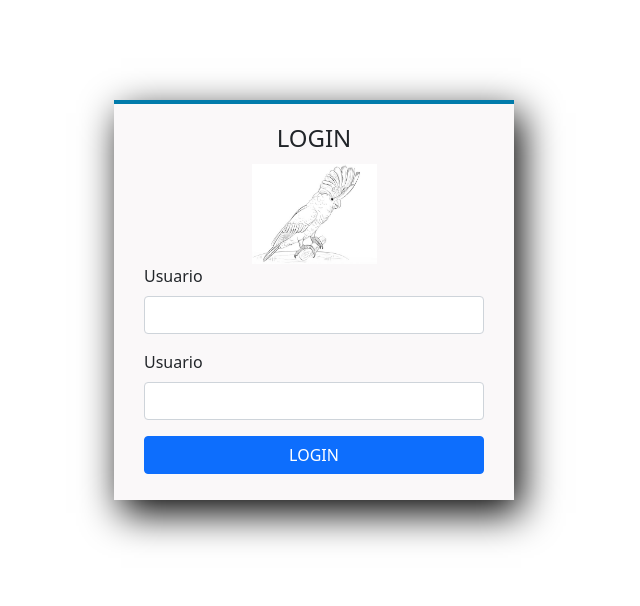
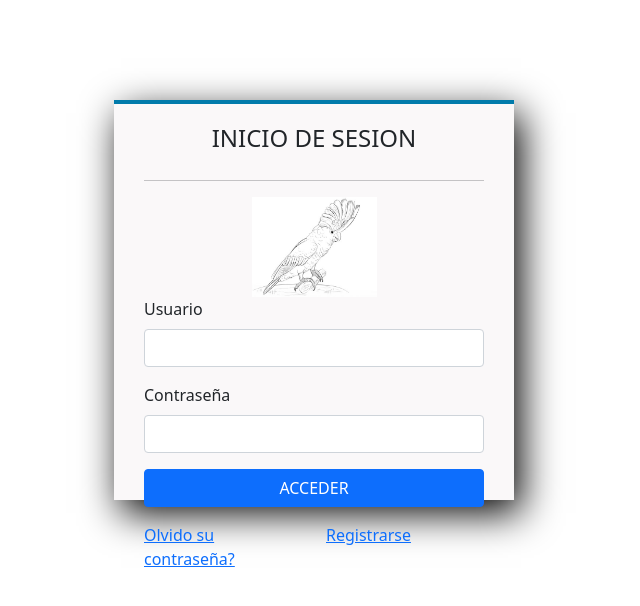
Before and after one commit to rdbarrios20/Proyecto_MTC, a Flask app: page / in a window 1280 px wide. Shown: the top 606 px of the page, without its empty margins (326-966 px from the left). Run offline with Flask 2, Linux system fonts and the light colour scheme; some libraries are stand-ins or nearby versions.

Commit message:
Some modifications in login view

```diff
--- a/templates/index.html
+++ b/templates/index.html
@@ -5,9 +5,10 @@ Cacatua monolucensis
 {% block content %}
 <div class="container">
     <section>
-        <div class="justify-center">
-            <form action="" class="form-login">
-                <h4>LOGIN</h4>
+        <div class="row main justify-center">
+            <form action="" method="post" class="form-login">
+                <h4>INICIO DE SESION</h4>
+                <hr>
                 <div style="text-align: center;">
                     <img class="login-img" src="static/img/cacatua.jpg" alt="">
                 </div>
@@ -16,13 +17,20 @@ Cacatua monolucensis
                     <input type="text" class="form-control" id="user_name" aria-describedby="emailHelp">
                 </div>
                 <div class="mb-3">
-                    <label for="password" class="form-label">Usuario</label>
+                    <label for="password" class="form-label">Contraseña</label>
                     <input type="password" class="form-control" id="password">
                 </div>
                 <div class="mb-3">
-                    <button type="submit" class="btn btn-primary button">LOGIN</button>
+                    <button type="submit" class="btn btn-primary button">ACCEDER</button>
                 </div>
-
+                <div class="row">
+                    <div class="col-6">
+                        <span><a href="#">Olvido su contraseña?</a></span>
+                    </div>
+                    <div class="col-6">
+                        <span><a href="#">Registrarse</a></span>
+                    </div>
+                </div>
             </form>
         </div>
     </section>
```
